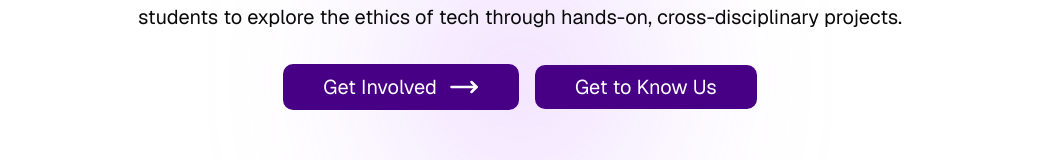
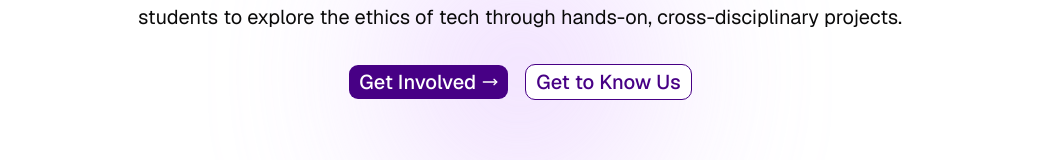
Before and after one commit to rcc-sjsu/rcc-site-final, a Next.js app: page / in a window 1280 px wide. Shown: the part 249-409 px from the top of the page, without its empty margins (120-1163 px from the left). Built offline with nearby package versions, Linux system fonts and the light colour scheme.

Commit message:
Fix button contrast and hover states for hero CTAs

```diff
--- a/src/app/globals.css
+++ b/src/app/globals.css
@@ -70,6 +70,7 @@
   --radius-2xl: calc(var(--radius) * 1.8);
   --radius-3xl: calc(var(--radius) * 2.2);
   --radius-4xl: calc(var(--radius) * 2.6);
+  --color-hover-accent: var(--hover-accent); /* new util. class */
 }
 
 :root {
@@ -83,6 +84,7 @@
   --color-brand-dark-pastel-purple: #9580d7;
   --color-brand-light-steel-blue: #7289da;
   --color-brand-lilac: #cda8f9;
+  --color-brand-accent-orange: #e2622f; /* probably change hex to other orange */
 
   /* some Mozilla colors */
   --color-brand-ironside-grey: #666666;
@@ -105,8 +107,8 @@
   --card-foreground: oklch(0.145 0 0);
   --popover: oklch(1 0 0);
   --popover-foreground: oklch(0.145 0 0);
-  --primary: oklch(0.205 0 0);
-  --primary-foreground: oklch(0.985 0 0);
+  --primary: var(--color-brand-indigo);
+  --primary-foreground: oklch(1 0 0);
   --secondary: oklch(0.97 0 0);
   --secondary-foreground: oklch(0.205 0 0);
   --muted: oklch(0.97 0 0);
@@ -131,6 +133,7 @@
   --sidebar-accent-foreground: oklch(0.205 0 0);
   --sidebar-border: oklch(0.922 0 0);
   --sidebar-ring: oklch(0.708 0 0);
+  --hover-accent: var(--color-brand-accent-orange); /* new hover accenting */
 }
 
 @layer base {
--- a/src/app/page.tsx
+++ b/src/app/page.tsx
@@ -11,6 +11,8 @@ import Heading from '@/components/Heading';
 import Link from 'next/link';
 import Image from 'next/image';
 import { Card, CardDescription, CardHeader, CardTitle } from '@/components/ui/card';
+import { buttonVariants } from '@/components/ui/button';
+import { cn } from '@/lib/utils'; /* helper util. (can remove but will need to rewrite some parts) */
 
 // icon imports
 import { MoveRightIcon } from 'lucide-react';
@@ -42,16 +44,41 @@ export default function Home() {
         {/* option 1 for hover, focus, and active: hover:bg-brand-dark-violet focus:outline-2 focus:outline-offset-2 focus:outline-brand-cobalt-blue focus:bg-brand-cobalt-blue active:outline-2 active:outline-offset-2 active:outline-brand-cobalt-blue active:bg-brand-cobalt-blue */}
         {/* Call to Action (CTA) buttons */}
         <div className="flex flex-col items-center justify-center md:flex-row gap-7 md:gap-4 w-[80%] lg:w-auto">
+          {/* old: hardcoded Link classNames, kept for reference
           <Link
             href="/about#get-involved"
-            className="flex gap-3 items-center justify-center bg-brand-indigo px-6 md:px-10 py-2 w-[75%] md:w-auto text-lg md:text-xl text-white rounded-lg hover:bg-brand-dark-violet focus:outline-3 focus:outline-offset-0 focus:outline-brand-dark-purple focus:bg-brand-lavender focus:text-brand-dark-purple focus:font-semibold active:outline-offset-0 active:outline-brand-dark-purple active:bg-brand-lavender active:text-brand-dark-purple active:font-semibold"
+            className="flex gap-3 items-center justify-center bg-brand-indigo px-6 md:px-10 py-2 w-[75%] md:w-auto text-lg md:text-xl text-white rounded-lg hover:bg-hover-accent focus:outline-3 focus:outline-offset-0 focus:outline-brand-dark-purple focus:bg-brand-lavender focus:text-brand-dark-purple focus:font-semibold active:outline-offset-0 active:outline-brand-dark-purple active:bg-brand-lavender active:text-brand-dark-purple active:font-semibold"
           >
             Get Involved
             <MoveRightIcon size="1.5em"></MoveRightIcon>
           </Link>
           <Link
             href="/about"
-            className="flex gap-3 items-center justify-center bg-brand-indigo px-6 md:px-10 py-2 w-[75%] md:w-auto text-lg md:text-xl text-white rounded-lg hover:bg-brand-dark-violet focus:outline-3 focus:outline-offset-0 focus:outline-brand-dark-purple focus:bg-brand-lavender focus:text-brand-dark-purple focus:font-semibold active:outline-offset-0 active:outline-brand-dark-purple active:bg-brand-lavender active:text-brand-dark-purple active:font-semibold"
+            className="flex gap-3 items-center justify-center bg-white border border-brand-indigo px-6 md:px-10 py-2 w-[75%] md:w-auto text-lg md:text-xl text-brand-indigo rounded-lg hover:bg-hover-accent hover:text-white hover:border-hover-accent focus:outline-3 focus:outline-offset-0 focus:outline-brand-dark-purple focus:bg-brand-lavender focus:text-brand-dark-purple focus:font-semibold active:outline-offset-0 active:outline-brand-dark-purple active:bg-brand-lavender active:text-brand-dark-purple active:font-semibold"
+          >
+            Get to Know Us
+          </Link>
+        </div>
+        */}
+
+        {/* new: more modular linked buttons. can apply to all buttons to reduce clutter */}
+          <Link
+            href="/about#get-involved"
+            className={cn(
+              buttonVariants({ variant: 'default', size: 'lg' }),
+              'w-[75%] md:w-auto text-lg md:text-xl transition-colors duration-200'
+            )}
+          >
+            Get Involved
+            <MoveRightIcon size="1.5em" />
+          </Link>
+
+          <Link
+            href="/about"
+            className={cn(
+              buttonVariants({ variant: 'secondary', size: 'lg' }),
+              'w-[75%] md:w-auto text-lg md:text-xl transition-colors duration-200'
+            )}
           >
             Get to Know Us
           </Link>
--- a/src/components/ui/button.tsx
+++ b/src/components/ui/button.tsx
@@ -8,11 +8,11 @@ const buttonVariants = cva(
   {
     variants: {
       variant: {
-        default: 'bg-primary text-primary-foreground [a]:hover:bg-primary/80',
+        default: 'bg-primary text-primary-foreground hover:bg-hover-accent',
         outline:
           'border-border bg-background hover:bg-muted hover:text-foreground aria-expanded:bg-muted aria-expanded:text-foreground dark:border-input dark:bg-input/30 dark:hover:bg-input/50',
         secondary:
-          'bg-secondary text-secondary-foreground hover:bg-secondary/80 aria-expanded:bg-secondary aria-expanded:text-secondary-foreground',
+          'bg-background text-primary border-primary hover:bg-hover-accent hover:text-primary-foreground hover:border-hover-accent aria-expanded:bg-secondary aria-expanded:text-secondary-foreground',
         ghost:
           'hover:bg-muted hover:text-foreground aria-expanded:bg-muted aria-expanded:text-foreground dark:hover:bg-muted/50',
         destructive:
```
